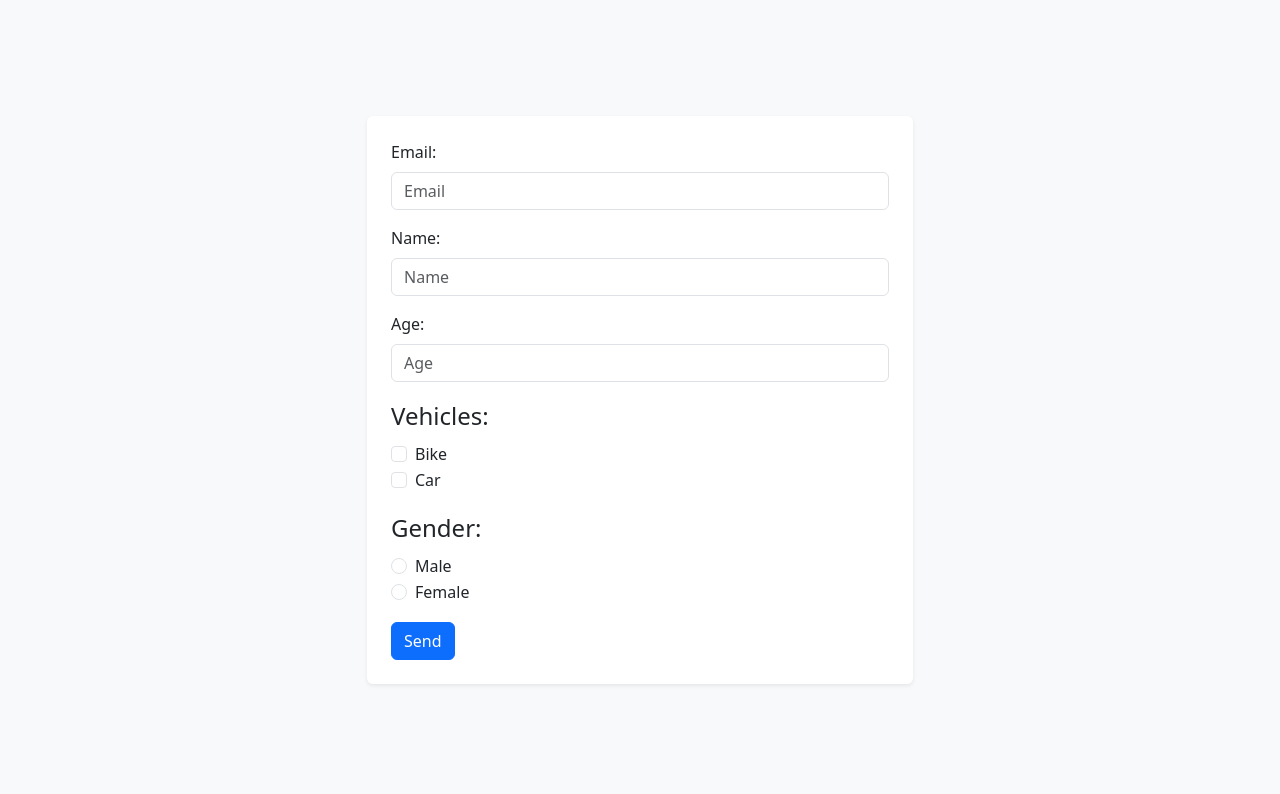
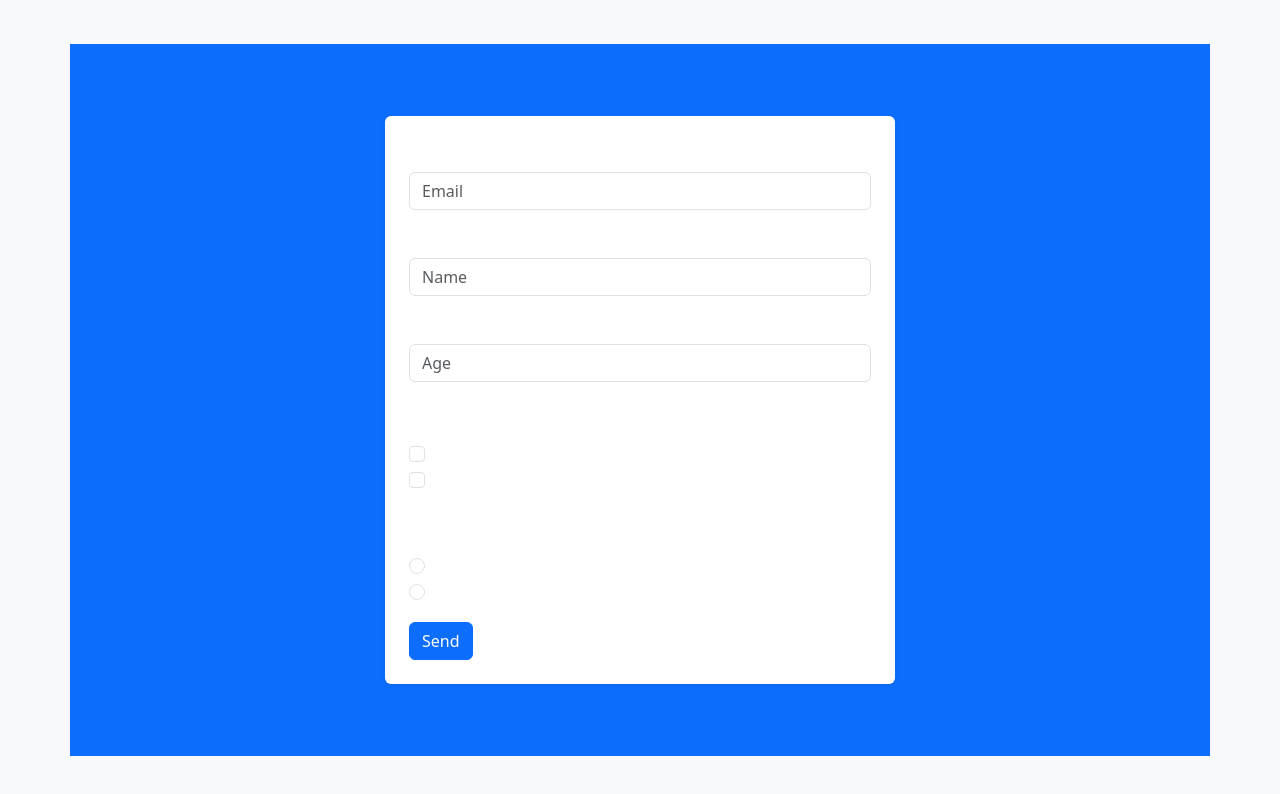
Before and after one commit to manidotcom/google_form, a plain HTML site: page sheet.html in a window 1280 px wide. Drawn offline with nearby package versions, Linux system fonts and the light colour scheme.

Commit message:
sheet.html

```diff
--- a/sheet.html
+++ b/sheet.html
@@ -9,7 +9,7 @@
 </head>
 <body class="d-flex justify-content-center align-items-center vh-100 bg-light">
 
-  <div class="container">
+  <div class="container p-5 my-5 bg-primary text-white">
     <div class="row justify-content-center">
       <div class="col-lg-6 col-md-8 col-sm-10">
         <div class="bg-white p-4 rounded shadow-sm my-4"> <!-- Added margin here -->
```
